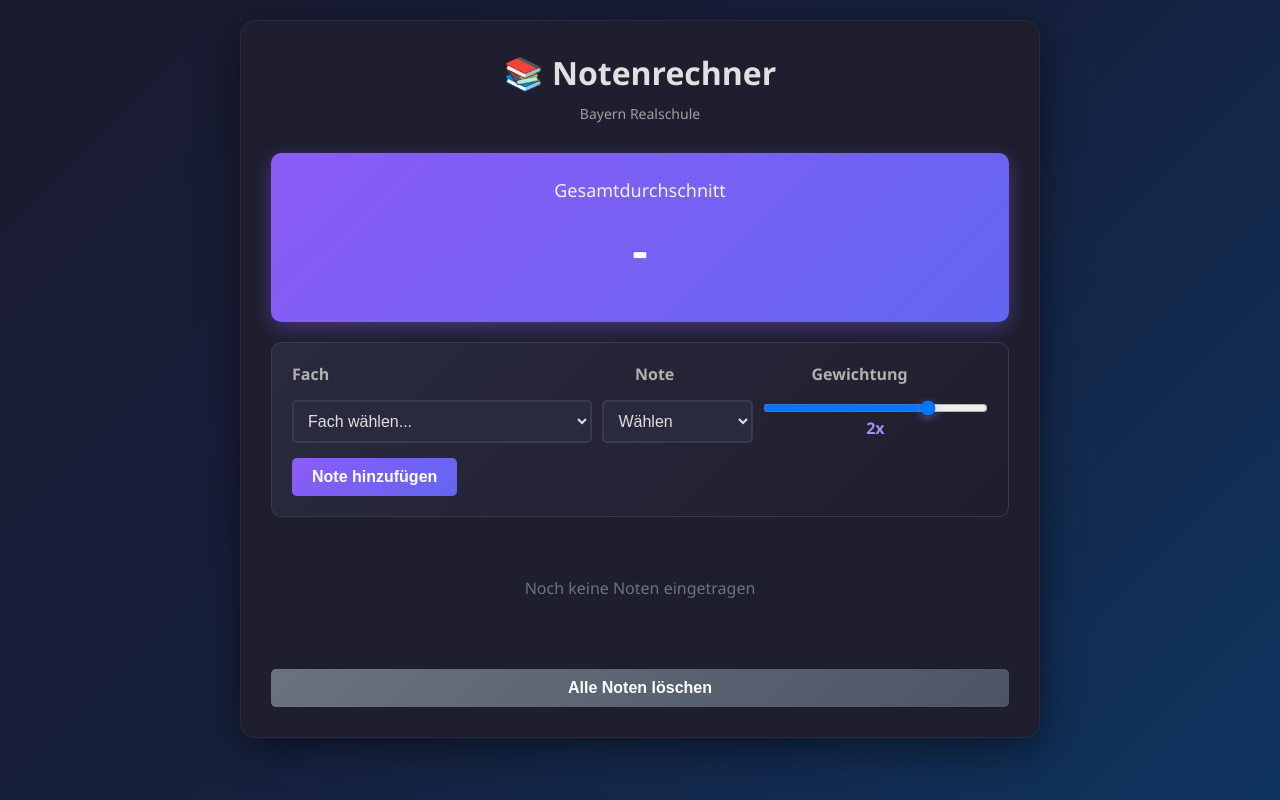
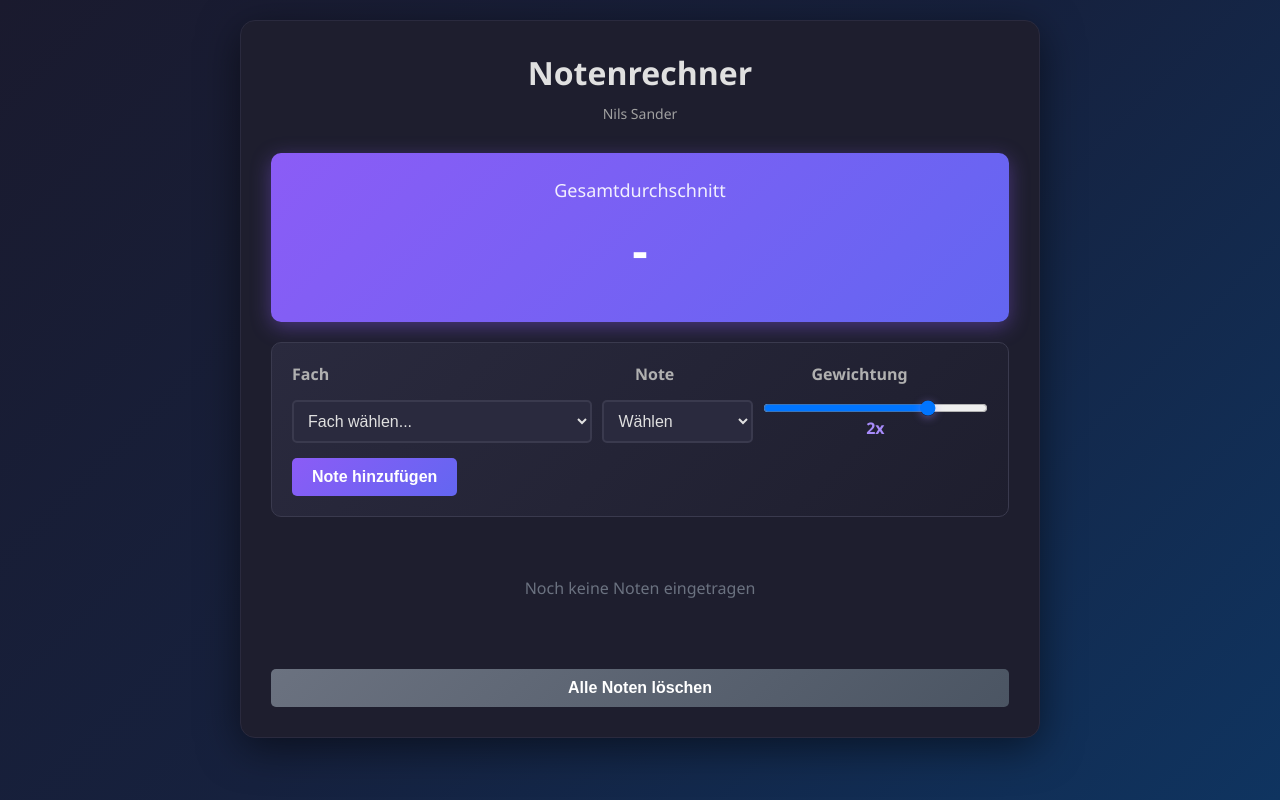
Before and after one commit to nils-112358/Rechner1, a plain HTML site: page index.html in a window 1280 px wide. Drawn offline with Linux system fonts and the light colour scheme.

Commit message:
Update title and subtitle in index.html

```diff
--- a/index.html
+++ b/index.html
@@ -340,8 +340,8 @@
 </head>
 <body>
     <div class="container">
-        <h1>📚 Notenrechner</h1>
-        <div class="subtitle">Bayern Realschule</div>
+        <h1>Notenrechner</h1>
+        <div class="subtitle">Nils Sander</div>
 
         <div class="result-section">
             <div class="result-label">Gesamtdurchschnitt</div>
```
